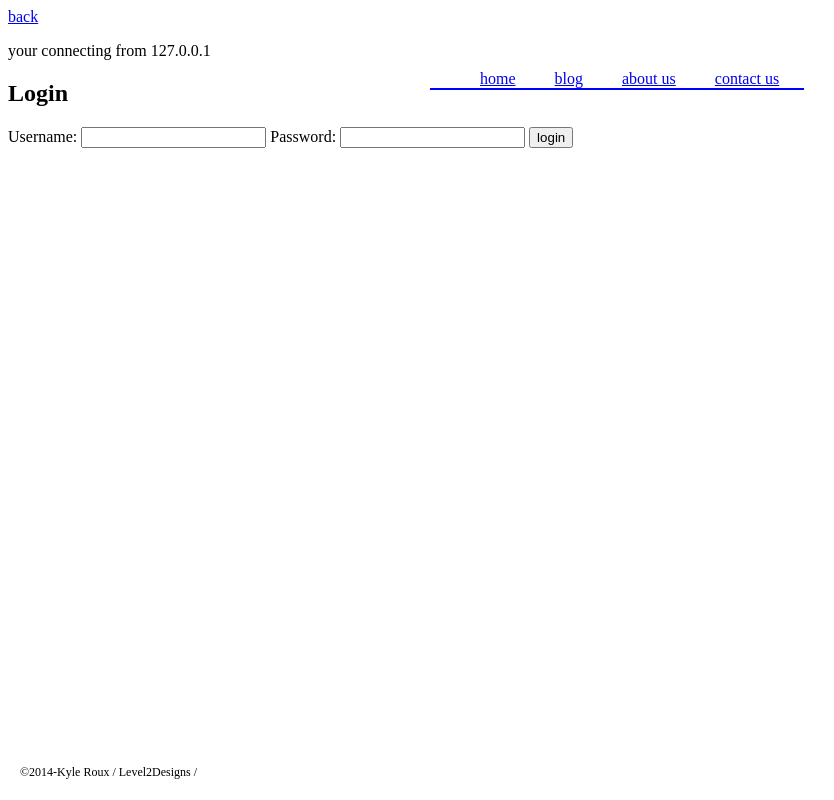
After one commit to jstacoder/l2b, a Flask app: page /login in a window 1280 px wide. The commit adds this page. Shown: the whole page, without its empty margins (0-834 px from the left). Run offline with Flask 2, Linux system fonts and the light colour scheme.

Commit message:
added login and register pages, register page valides pw

```diff
--- a/level2blog/__init__.py
+++ b/level2blog/__init__.py
@@ -1,4 +1,5 @@
-from flask import Flask, render_template, session, g, url_for
+from flask import Flask, render_template, session, g, url_for, request
+from login_utils import encrypt_password, check_password
 
 app = Flask(__name__)
 
@@ -8,19 +9,65 @@ def index():
     return render_template('index.html',**context)
 @app.route('/blog')
 def blog():
-    context = {'page_title':'Our Blog'}
+    context = {'page_title':'Our Blog',
+               'home_link' : True}
     return render_template('index.html',**context)
 @app.route('/about_us')
 def about_us():
-    context = {'page_title':'About Us'}
+    context = {'page_title':'About Us',
+               'home_link' : True}
     return render_template('index.html',**context)
 @app.route('/contact_us')
 def contact_us():
-    context = {'page_title':'Contact Us'}
+    context = {'page_title':'Contact Us',
+               'home_link' : True}
     return render_template('index.html',**context)
+@app.route('/login',methods=['POST','GET'])
+def login():
+    if request.method.upper() == 'POST':
+        context = {
+            'var' : {
+                'a':request.form['username'],
+                'b':request.form['password']
+                }
+            }
+        return render_template("test.html",**context)
+    else:
+        context = {
+            'var' : request.remote_addr,
+               'back_link' : True
+        }
+        return render_template("login_form.html",**context)
 
+@app.route('/logout')
+def logout():
+    pass
 
-
+@app.route('/register',methods=['GET','POST'])
+def register():
+    if request.method.upper() == 'POST':
+        session.register = True
+        username = request.form['username']
+        pass_a = encrypt_password(request.form['password_1'])
+        pass_b = request.form['password_2']
+        if check_password(pass_b,pass_a):
+            session.match = True
+            context = {
+                'var' : username,
+                'home_link': session.match
+            }
+        else:
+            context = {
+                    'back_link':True
+            }
+        return render_template("test.html",**context)
+    else:
+        session.register = True
+        context = {
+            'var' : request.remote_addr,
+            'home_link': True,
+            }
+    return render_template("login_form.html",**context)
 
 if __name__ == "__main__":
     app.run()
--- a/level2blog/templates/base.html
+++ b/level2blog/templates/base.html
@@ -15,7 +15,7 @@
             }
            .main-nav
             {
-                position: absolute; top: 70px; left: 430px;
+                border-bottom: 2px inset blue; position: absolute; top: 70px; left: 430px;
             }
         </style>
     </head>
@@ -26,6 +26,15 @@
         <div class="main-nav">
             {% block main_nav %}{% endblock main_nav %}
         </div> <!-- end main-nav -->
+        <div class="meta-nav">
+            {% if home_link %}
+                <a href="{{ url_for('index') }}">back home</a>
+            {% endif %}
+            {% if back_link %}
+                <a href="javascript: history.go(-1)">back</a>
+            {% endif %}
+            {% block meta_nav %}{% endblock meta_nav %}
+        </div>
         <div class="content">
             {% block content %}{% endblock content %}
         </div> <!-- end content -->
--- a/level2blog/templates/index.html
+++ b/level2blog/templates/index.html
@@ -1,2 +1,5 @@
 {% extends "nav.html" %}
 {% block header %}<h1>{% if var %}Hello there {{ var }}{% else %}{{ page_title }} Page{% endif %}</h1>{% endblock header %}
+{% block content %}
+    {% include "meta-nav.html" %}
+{% endblock content %}
--- /dev/null
+++ b/level2blog/templates/login_form.html
@@ -0,0 +1,27 @@
+{% extends "nav.html" %}
+    {% block content %}
+        <div>
+            <p>your connecting from {{ var }}</p>
+        </div>
+    {% if not session.register %}
+        <h2>Login</h2>
+        <form method="post" action="{{ url_for('login') }}">
+            <label for="username">Username:</label>
+            <input type="text" name="username" id="username"/>
+            <label for="password">Password:</label>
+            <input type="password" name="password" id="password" />
+            <input type="submit" value="login" id="login-button" />
+        </form>
+    {% else %}
+        <h2>register</h2>
+        <form method="post" action="{{ url_for('register') }}">
+            <label for="username">Username:</label>
+            <input type="text" name="username" id="username"/>
+            <label for="password_1">Password:</label>
+            <input type="password" name="password_1" id="password_1" />
+            <label for="password_2">Re-enter:</label>
+            <input type="password" name="password_2" id="password_2" />
+            <input type="submit" value="register" id="login-button" />
+        </form>
+    {% endif %}
+{% endblock content %}
--- /dev/null
+++ b/level2blog/templates/meta-nav.html
@@ -0,0 +1,6 @@
+    {% if session.logged_in %}
+        <a href="{{ url_for('logout') }}">logout</a>
+    {% else %}
+        <a href="{{ url_for('login') }}">login</a>
+        <a href="{{ url_for('register') }}">signup</a>
+    {% endif %}
```
Also changed, not shown: level2blog/login_utils.py (added, +39 -0 lines), level2blog/templates/test.html (added, +15 -0 lines), 1 other file.
